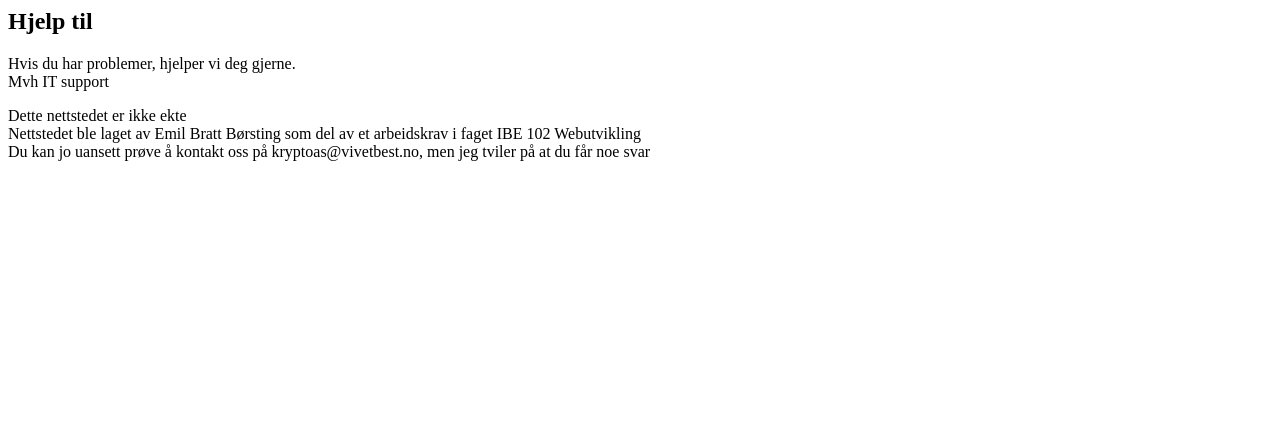
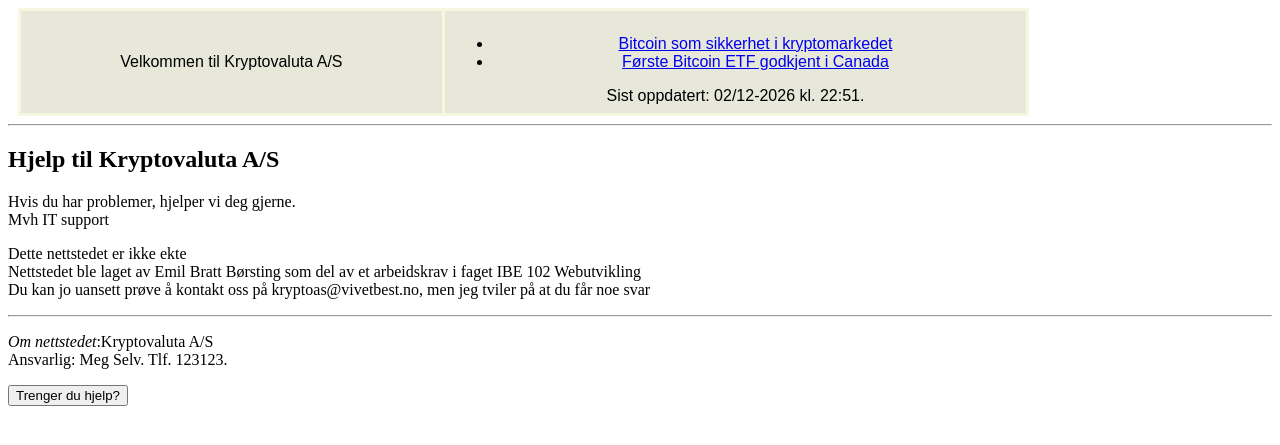
Before and after one commit to emilbratt/EDU, a PHP site: page /hjelp.php in a window 1280 px wide. Shown: the top 445 px of the page. Run offline with PHP 8.4, Linux system fonts and the light colour scheme; data that the repository does not hold is empty.

Commit message:
did not assign the constant PROGNAVN correctly, fixed

```diff
--- a/IBE_102_Webutvikling/Oblig_5/bunn.php
+++ b/IBE_102_Webutvikling/Oblig_5/bunn.php
@@ -1,5 +1,5 @@
 <?php
-include_once 'felles.php';
+require_once 'felles.php';
 $libMain = new Main();
 
 echo '
@@ -7,7 +7,7 @@
     <HR>
     <footer>
         <p>
-            <i>Om nettstedet</i>:'.Main::$PROGNAVN.'<br>
+            <i>Om nettstedet</i>:'.$libMain::PROGNAVN.'<br>
             Ansvarlig: Meg Selv. Tlf. 123123.
         </p>
     ';
--- a/IBE_102_Webutvikling/Oblig_5/felles.php
+++ b/IBE_102_Webutvikling/Oblig_5/felles.php
@@ -4,7 +4,7 @@
 
     class Main{
 
-        public static $PROGNAVN = 'Kryptovaluta A/S';
+        const PROGNAVN = 'Kryptovaluta A/S';
         private $caller;
         private $files = [ // alias => filename
             'oblig 2 variabler og løkker' => 'oblig2.php',
--- a/IBE_102_Webutvikling/Oblig_5/hjelp.php
+++ b/IBE_102_Webutvikling/Oblig_5/hjelp.php
@@ -1,16 +1,14 @@
 <?php
 include_once 'felles.php';
 $libMain = new Main();
-echo  <<<EOT
-<h2>Hjelp til $libMain->PROGNAVN</h2>
+$libMain->include('header');
+echo  '
+<h2>Hjelp til '.$libMain::PROGNAVN.'</h2>
 <p>Hvis du har problemer, hjelper vi deg gjerne.<br>Mvh IT support</p>
 
 <p>Dette nettstedet er ikke ekte<br>
 Nettstedet ble laget av Emil Bratt Børsting som del av et arbeidskrav i faget IBE 102 Webutvikling<br>
 Du kan jo uansett prøve å kontakt oss på kryptoas@vivetbest.no, men jeg tviler på at du får noe svar</p>
-
-
-
-EOT;
-
+';
+$libMain->include('footer');
 ?>
--- a/IBE_102_Webutvikling/Oblig_5/topp.php
+++ b/IBE_102_Webutvikling/Oblig_5/topp.php
@@ -22,7 +22,7 @@
 ?>
 
 <?php
-include_once 'felles.php';
+require_once 'felles.php';
 $libMain = new Main();
 include $libMain->getFilename('news');
 
@@ -52,13 +52,13 @@
     }
 
     </style>
-    <title>".Main::$PROGNAVN."</title>
+    <title>".$libMain::PROGNAVN."</title>
 </head>
 
 <body>
     <table>
       <tr>
-        <td >Velkommen til ".Main::$PROGNAVN."</td>
+        <td >Velkommen til ".$libMain::PROGNAVN."</td>
         <td>";
         echo "
         <ul>";
@@ -76,5 +76,4 @@
     </table>
     <HR>
 ";
-
 ?>
```
